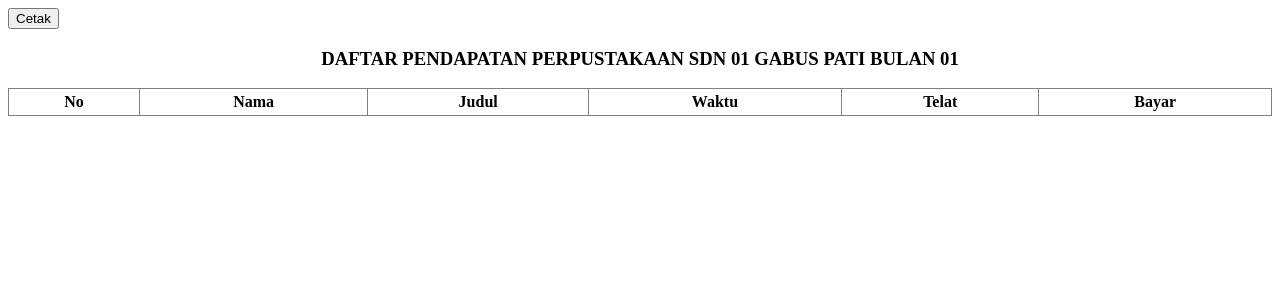
After one commit to RoisNewVersion/perbar, a PHP site: page /tampilCetakPendapatan.php?tgl=1 in a window 1280 px wide. The commit adds this page. Shown: the top 300 px of the page. Run offline with PHP 8.4, Linux system fonts and the light colour scheme; data comes from the database, SQL or seed files in the repository; lists and menus that the app fills with data are empty.

Commit message:
tambah menu cetak pendapatan

```diff
--- a/layout/menu.php
+++ b/layout/menu.php
@@ -42,7 +42,8 @@
                       </li>
                       <li><a href="cetak_anggota.php">Cetak anggota</a>
                       </li>
-
+                      <li><a href="cetak_pendapatan.php">Cetak pendapatan</a>
+                      </li>
 
                     </ul>
                   </li>
--- /dev/null
+++ b/tampilCetakPendapatan.php
@@ -0,0 +1,73 @@
+<!DOCTYPE html>
+<html>
+<head>
+	<meta charset="utf-8">
+	<meta http-equiv="X-UA-Compatible" content="IE=edge">
+	<title>Cetak buku</title>
+	<link rel="stylesheet" href="">
+	<style>
+		@media print{
+			.cetak{
+				display: none;
+				height: 0;
+			}
+		}
+		table{
+			border-collapse: collapse;
+			width: 100%;
+
+		}
+	</style>
+</head>
+<body>
+	<BUTTON class="cetak" type="button" onclick="cetak();" id="cetak">Cetak</BUTTON>
+
+<?php
+include('system/php-mysqli/MysqliDb.php');
+$db = new MysqliDb();
+$get_tgl = $_GET['tgl'];
+$tgl = date('m', strtotime($get_tgl));
+?>
+	<CENTER><h3>DAFTAR PENDAPATAN PERPUSTAKAAN SDN 01 GABUS PATI BULAN <?= $tgl ?></h3></CENTER>
+	<table border="1" cellpadding="4">
+		<thead>
+			<tr>
+				<th>No</th>
+				<th>Nama</th>
+				<th>Judul</th>
+				<th>Waktu</th>
+				<th>Telat</th>
+				<th>Bayar</th>
+			</tr>
+		</thead>
+		<tbody>
+		<?php
+			$no = 1;
+			$query = "SELECT p.transaksi_id, p.created_at, p.total, a.nama, b.judul, t.telat_per_hari FROM pendapatan AS p JOIN transaksi AS t ON (p.transaksi_id = t.id_transaksi) JOIN buku AS b ON (t.buku_id = b.id_buku) JOIN anggota AS a ON (t.anggota_id = a.id_anggota) where month(p.created_at) = '$tgl'";
+			$hasil = $db->rawQuery($query);
+
+			// print_r($hasil);
+
+			foreach ($hasil as $key) { ?>
+			<tr>
+				<td><?= $no ?></td>
+				<td><?= $key['nama'] ?></td>
+				<td><?= $key['judul'] ?></td>
+				<td><?= $key['created_at'] ?></td>
+				<td><?= $key['telat_per_hari'] ?> Hari</td>
+				<td>Rp <?= $key['total'] ?></td>
+
+			</tr>
+		<?php $no++;	}
+		?>
+
+		</tbody>
+	</table>
+<script>
+	function cetak() {
+		// body...
+		window.print();
+	}
+</script>
+</body>
+</html>
```
Also changed, not shown: cetak_pendapatan.php (added, +69 -0 lines).
